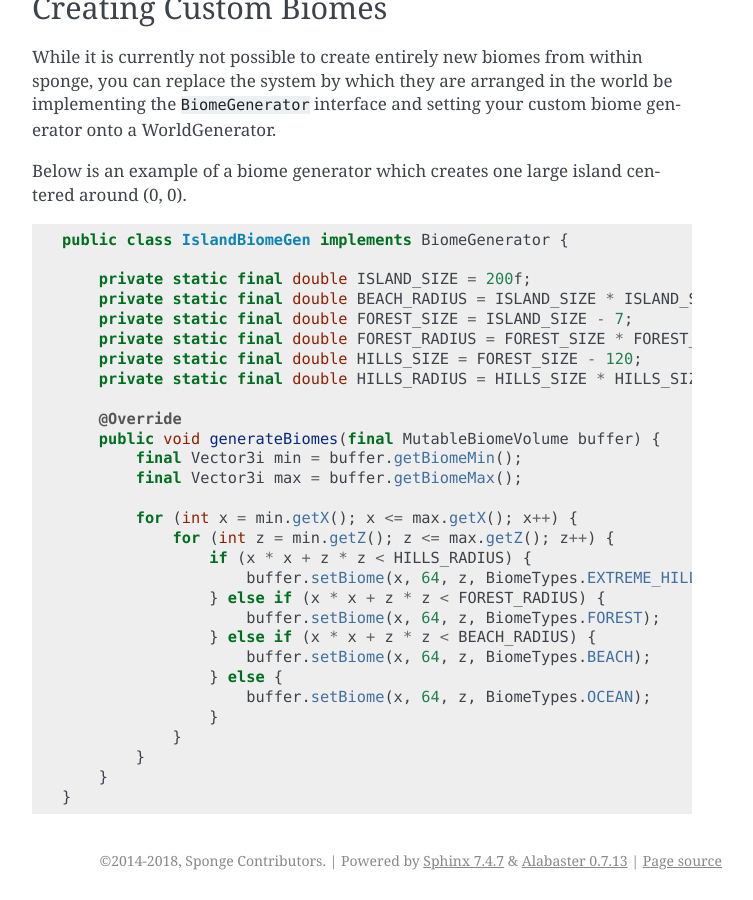
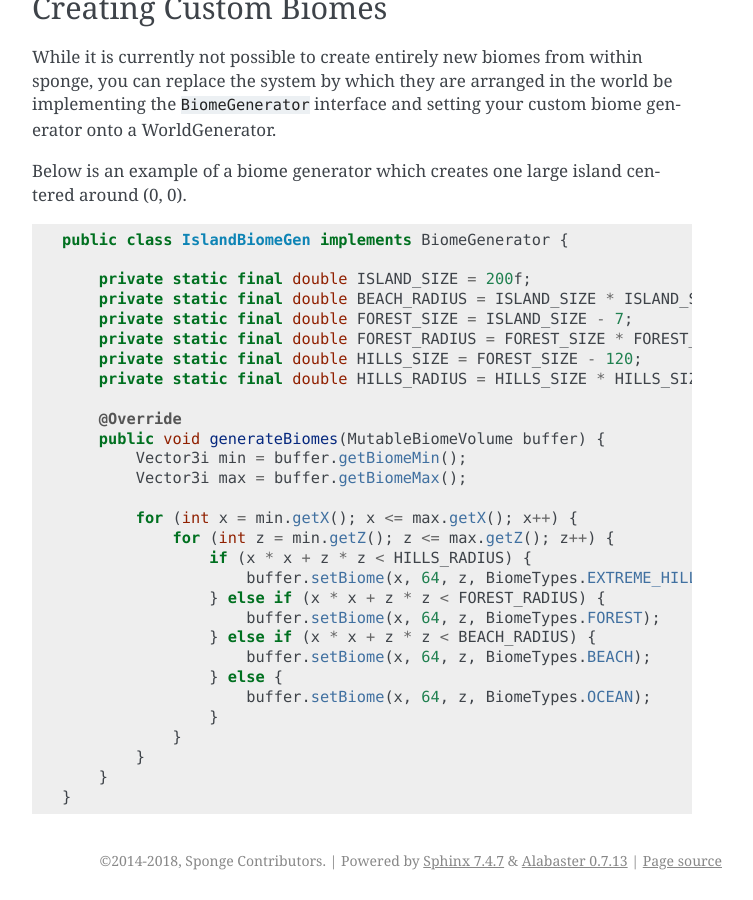
Before and after one commit to SpongePowered/SpongeDocs, a Sphinx documentation site: the page built from source/plugin/wgen/customwgen.rst, in a window 1280 px wide and 900 px high, scrolled down 3724 px. Shown: the whole window, without its empty margins (388-1141 px from the left). Built offline with Sphinx 7.4.7, drawn with Linux system fonts in a browser that asks for light colours; pages that are not in the unit, such as notebooks, are missing from menus; cross-references to code outside the pages are shown as plain code.

Commit message:
Remove some noise

```diff
--- a/source/plugin/wgen/customwgen.rst
+++ b/source/plugin/wgen/customwgen.rst
@@ -174,9 +174,9 @@ Below is an example of a biome generator which creates one large island centered
         private static final double HILLS_RADIUS = HILLS_SIZE * HILLS_SIZE;
 
         @Override
-        public void generateBiomes(final MutableBiomeVolume buffer) {
-            final Vector3i min = buffer.getBiomeMin();
-            final Vector3i max = buffer.getBiomeMax();
+        public void generateBiomes(MutableBiomeVolume buffer) {
+            Vector3i min = buffer.getBiomeMin();
+            Vector3i max = buffer.getBiomeMax();
 
             for (int x = min.getX(); x <= max.getX(); x++) {
                 for (int z = min.getZ(); z <= max.getZ(); z++) {
```
